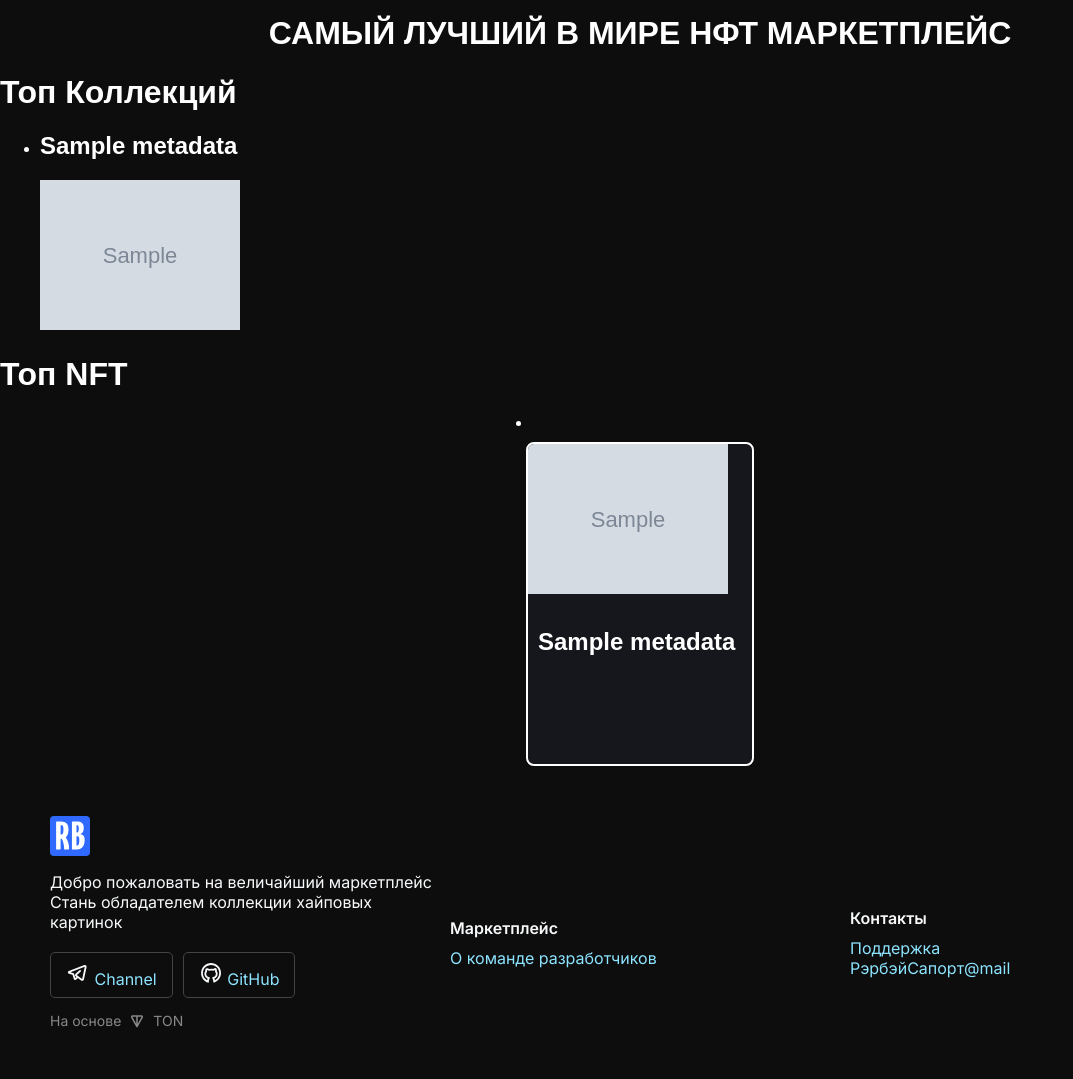
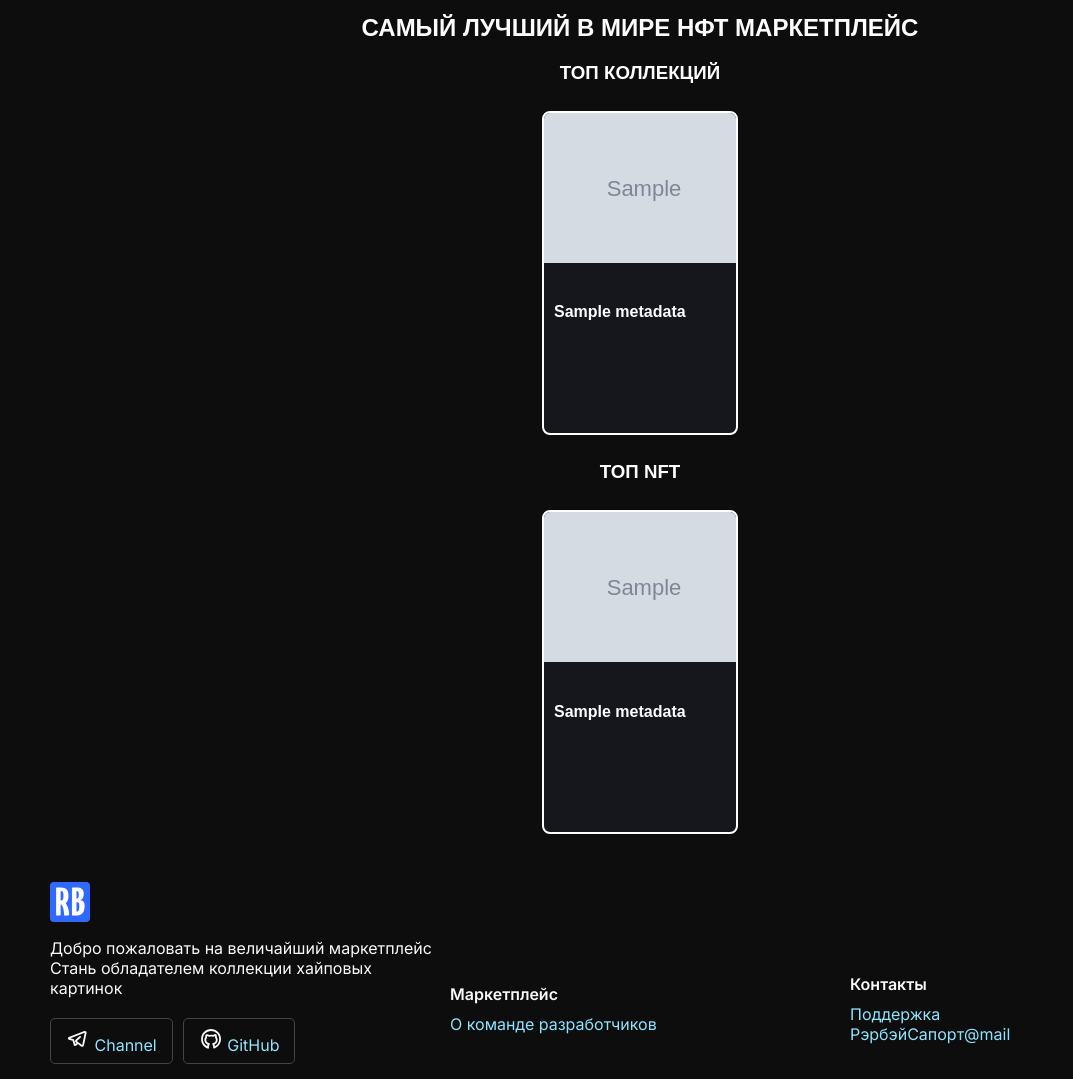
Before and after one commit to python-college/nft-marketplace-web, a Django app: template nft_marketplace/pages/templates/home/home.html in a window 1280 px wide. Shown: the part 86-1165 px from the top of the page, without its empty margins (0-1073 px from the left). Before the commit the page ends 1114 px from the top, so only its background shows below. Run offline with Django 4.2, Linux system fonts and the light colour scheme; the template is opened without the code that fills it: most values are stand-ins (such as "Sample title", 1, 10 or a date in 2020); grey boxes marked "Sample" are stand-in pictures; some libraries are stand-ins or nearby versions.

Commit message:
вывод топа коллекций

```diff
--- a/nft_marketplace/pages/static/pages/css/style.css
+++ b/nft_marketplace/pages/static/pages/css/style.css
@@ -201,12 +201,7 @@ body {
         font-size: 10px; /* Уменьшаем размер текста */
     }
 }
-.nft-container {
-        display: flex;
-        flex-wrap: wrap; /* Чтобы элементы переносились на следующую строку при нехватке места */
-        gap: 5px; /* Расстояние между элементами */
-        justify-content: space-around; /* Центрирование и равномерное распределение */
-    }
+
 
 .collection-description {
     padding: 40px;
@@ -228,11 +223,10 @@ body {
     flex-wrap: wrap;
     justify-content: center;
     align-items: center;
-    height: 90vh;
-    padding-top: 80px; /* Высота вашей шапки */
+    /*height: 90vh;*/
+    /*padding-top: 80px; /* Высота вашей шапки */
     flex: 1; /* Контейнер занимает всё доступное пространство */
-    padding-bottom: 20px; /* Отступ снизу перед подвалом */
-
+    /*padding-bottom: 20px; /* Отступ снизу перед подвалом */
 
 /*то для карточки коллекции*/
 .collection-card {
@@ -246,8 +240,20 @@ body {
     max-width: 1050px;
 }
 .collection-card-image {
-    width: 380px;
-    border-radius: 10px;
+    display: flex; /* Центровка контента */
+    justify-content: center; /* Горизонтальное центрирование */
+    align-items: center; /* Вертикальное центрирование */
+    max-width: 200px; /* Максимальная ширина изображения */
+    max-height: 200px; /* Максимальная высота изображения */
+    overflow: hidden; /* Обрезка, если изображение больше контейнера */
+    border-radius: 10px; /* Радиус скругления */
+}
+
+.collection-card-image img {
+    width: 100%; /* Изображение масштабируется по ширине контейнера */
+    height: auto; /* Сохраняем пропорции */
+    object-fit: cover; /* Изображение заполняет контейнер, обрезая лишнее */
+    border-radius: 10px; /* Применяем скругление и к изображению */
 }
 
 .collection-card-title {
@@ -263,7 +269,7 @@ body {
 /*миниатюры с нфт коллекций*/
 }
 .mini-nft-card {
-    width: 14rem;
+    width: 12rem;
     height: 20rem;
     border: 2px solid #fff;
     border-radius: 8px;
@@ -273,7 +279,7 @@ body {
     cursor: pointer; /* Указываем, что это элемент с функцией клика */
     transition: transform 0.3s ease, box-shadow 0.3s ease; /* Анимация для увеличения */
     z-index: 1;
-    margin: 10px;
+    margin: 8px;
 }
 .mini-nft-card:hover {
     transform: scale(1.05);
--- a/nft_marketplace/pages/templates/home/home.html
+++ b/nft_marketplace/pages/templates/home/home.html
@@ -2,37 +2,30 @@
 {% load pages_tags %}
 
 {% block content%}
-<h1 align="center">САМЫЙ ЛУЧШИЙ В МИРЕ НФТ МАРКЕТПЛЕЙС</h1>
-<h1>Топ Коллекций</h1>
-<ul>
+<h2 align="center">САМЫЙ ЛУЧШИЙ В МИРЕ НФТ МАРКЕТПЛЕЙС</h2>
+<h3 align="center">ТОП КОЛЛЕКЦИЙ</h3>
+<div class="container">
     {% for collection in top_collections.collections %}
-        <li>
-            <h2>{{ collection.metadata.name }}</h2>
-<!--            <p>Описание: {{ collection.metadata.description }}</p>-->
-<!--            <p>Количество предметов: {{ collection.items_count }}</p>-->
-<!--            <p>Hype: {{ collection.hype }}</p>-->
-<!--            <a href="{{ collection.metadata.external_url }}" target="_blank">Внешняя ссылка</a>-->
-<!--            <ul>-->
-<!--                <li>Социальные ссылки:</li>-->
-<!--                {% for link in collection.metadata.social_links %}-->
-<!--                    <li><a href="{{ link }}" target="_blank">{{ link }}</a></li>-->
-<!--                {% endfor %}-->
-<!--            </ul>-->
-            <img src="{{ collection.metadata.image }}" alt="{{ collection.metadata.name }}" style="width: 200px; height: auto;">
-        </li>
+        <div class="mini-nft-card text-bg-dark d-inline-block mb-3 me-2">
+            <a href="nfts/collections/{{collection.address}}"></a>
+               <img src="{{ collection.metadata.image }}" alt="{{ collections.metadata.name }}" style="width: 200px; height: auto;">
+            <div class="mini-nft-card-body">
+                <h5 class="mini-nft-card-title">{{ collection.metadata.name }}</h5>
+            </div>
+        </div>
     {% endfor %}
-</ul>
-<h1>Топ NFT</h1>
-<div class="nft-container">
+</div>
+<h3 align="center">ТОП NFT</h3>
+<div class="container">
     {% for nft in top_nfts.nft_items %}
-        <li>
-            <div class="mini-nft-card text-bg-dark d-inline-block mb-3 me-2">
-                <img src="{{ nft.metadata.image }}" alt="{{ nft.metadata.name }}" style="width: 200px; height: auto;">
-                <div class="mini-nft-card-body">
-                    <h2>{{ nft.metadata.name }}</h2>
-                </div>
+        <div class="mini-nft-card text-bg-dark d-inline-block mb-3 me-2">
+            <a href="/nfts/collections/{{nft.collection.address}}/{{nft.address}}/"></a>
+<!--                <a href="/nfts/collections/{{nft_item.collection.address}}/{{nft_item.address}}/"></a>-->
+            <img src="{{ nft.metadata.image }}" alt="{{ nft.metadata.name }}" style="width: 200px; height: auto;">
+            <div class="mini-nft-card-body">
+                <h5 class="mini-nft-card-title">{{ nft.metadata.name }}</h5>
             </div>
-        </li>
+        </div>
     {% endfor %}
 </div>
 
```
Also changed, not shown: nft_marketplace/pages/templates/collections/collection_items.html (+5 -4 lines).
